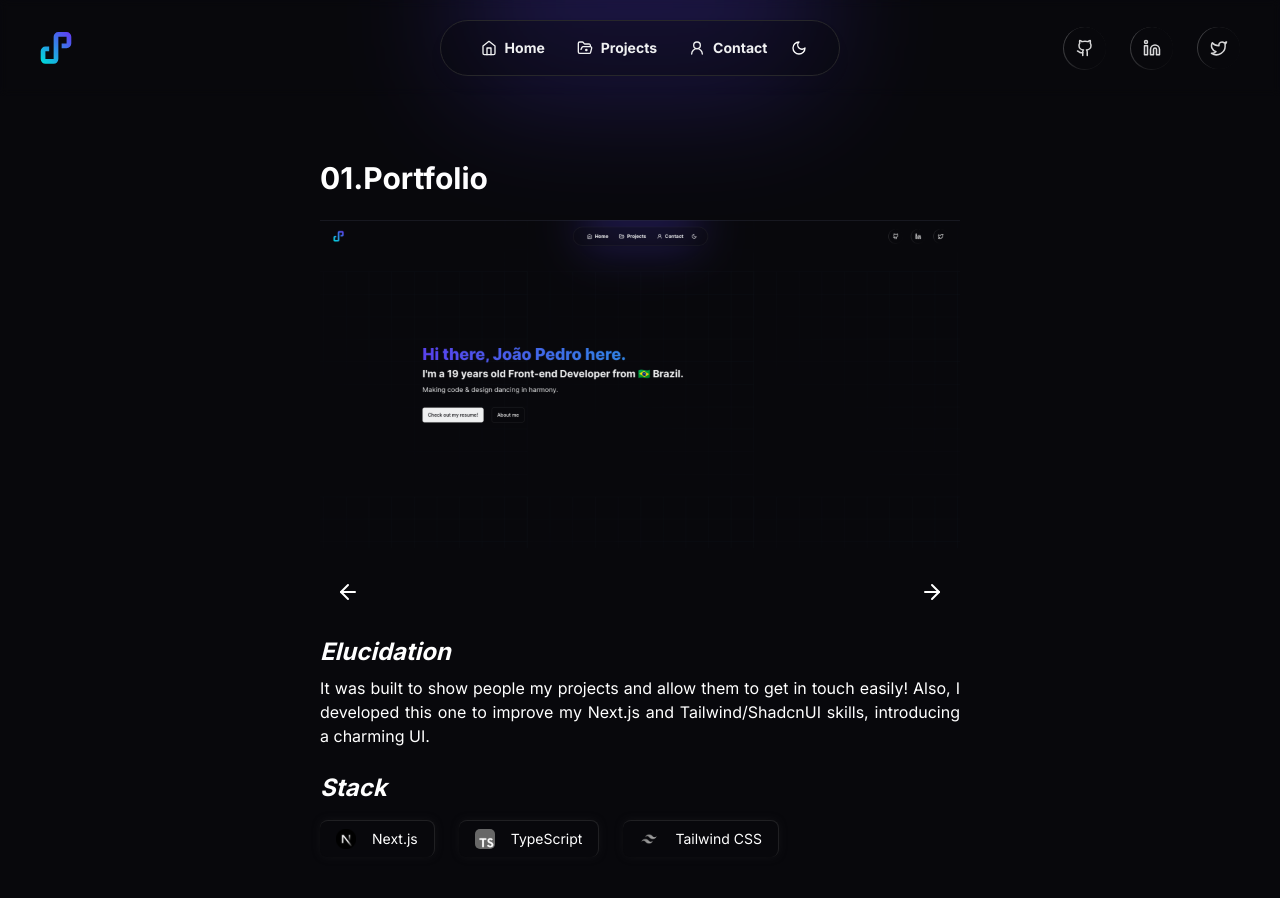
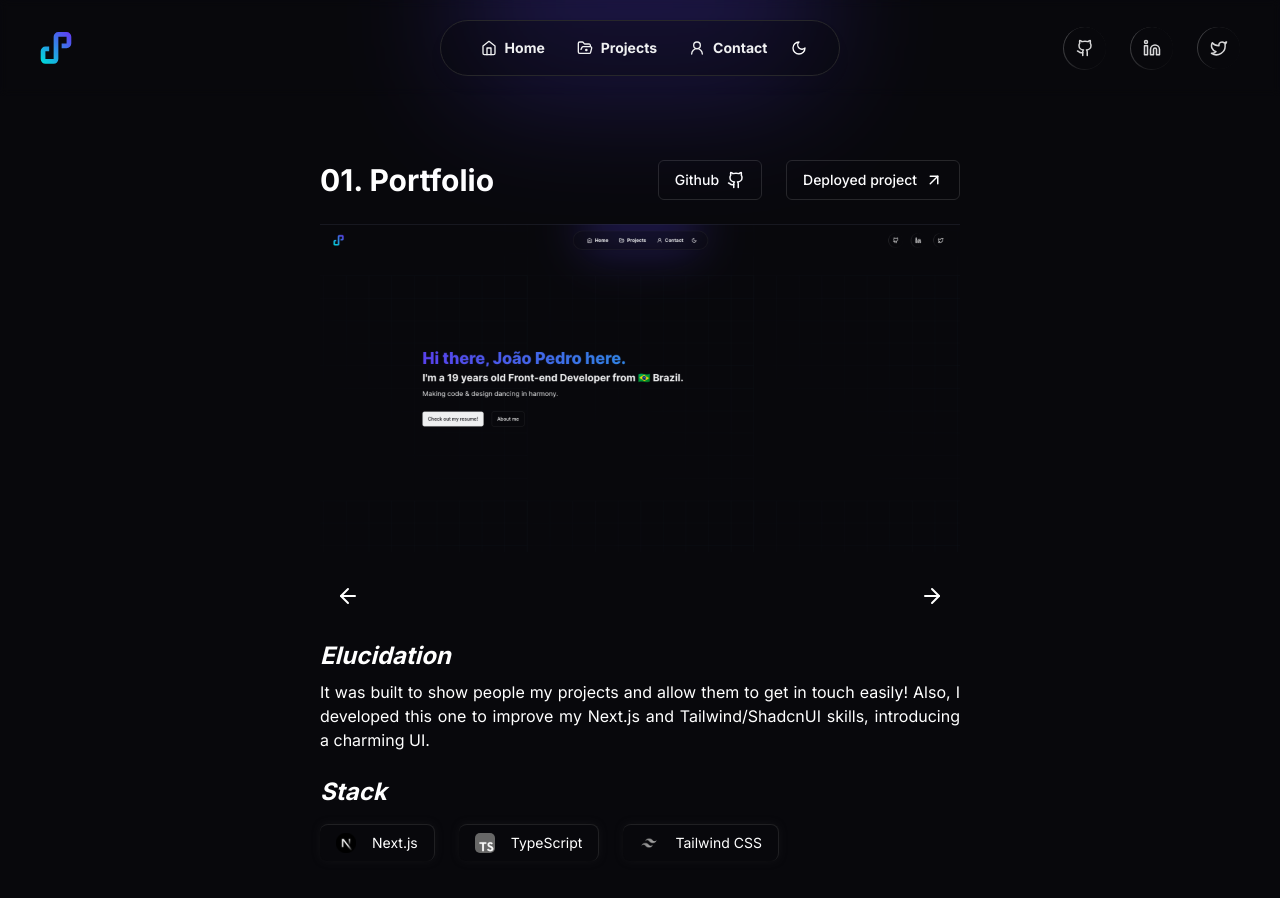
Before and after one commit to jotapemattos/portfolio-jotapemattos, a Next.js app: page /projects/1 in a window 1280 px wide. Shown: the top 898 px of the page. Built offline with nearby package versions, Linux system fonts and the light colour scheme.

Commit message:
feat: add github and website links

```diff
--- a/src/app/projects/[id]/page.tsx
+++ b/src/app/projects/[id]/page.tsx
@@ -1,7 +1,10 @@
 import ToolsCards from '@/components/HomeContent/ToolsCards';
 import { ProjectImagesCarousel } from '@/components/Projects/ProjectImagesCarousel';
+import { Button } from '@/components/ui/Button';
 
 import { ProjectsProps, projects } from '@/data/projects';
+import { ArrowUpRight, GithubIcon } from 'lucide-react';
+import Link from 'next/link';
 
 interface SlugProps {
   params: {
@@ -13,13 +16,35 @@ const page = ({ params }: SlugProps) => {
   const [singleProject] = projects.filter(
     (project: ProjectsProps) => project.id === Number(params.id)
   );
-  console.log('oi');
+
   return (
     <main className="w-full min-h-full flex items-center justify-center pt-40 pb-20">
       <div className="w-1/2 h-full flex flex-col items-start gap-6">
-        <h1 className="text-3xl font-bold">
-          0{singleProject.id}.{singleProject.name}
-        </h1>
+        <header className="w-full flex items-center justify-between">
+          <h1 className="text-3xl font-bold">
+            0{singleProject.id}. {singleProject.name}
+          </h1>
+          <span className="flex items-center gap-6">
+            <Link href={singleProject.githubRepo} target="_blank">
+              <Button
+                variant="outline"
+                className="flex items-center gap-2 hover:text-primary/75 transition-colors duration-300"
+              >
+                Github
+                <GithubIcon size={18} />
+              </Button>
+            </Link>
+            <Link href={singleProject.website} target="_blank">
+              <Button
+                variant="outline"
+                className="flex items-center gap-2 hover:text-tertiary transition-colors duration-300"
+              >
+                Deployed project
+                <ArrowUpRight size={18} />
+              </Button>
+            </Link>
+          </span>
+        </header>
         <ProjectImagesCarousel singleProject={singleProject} />
         <article className="space-y-2 text-justify">
           <h2 className="text-2xl font-bold italic">Elucidation</h2>
```
